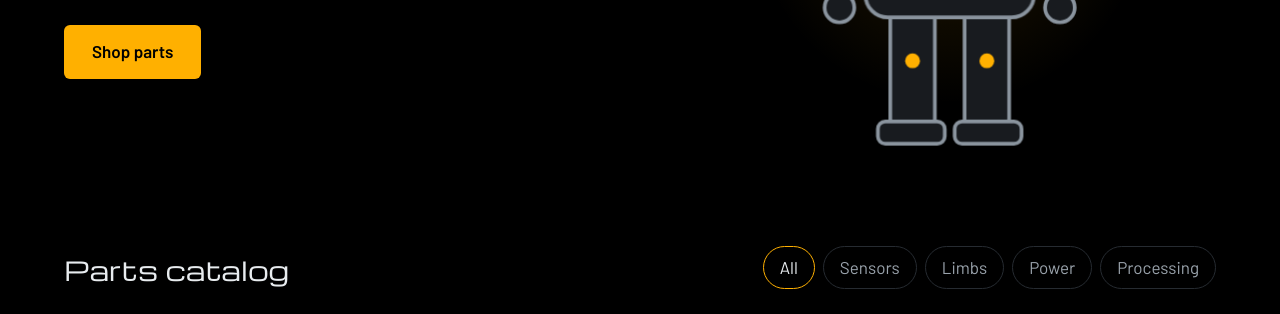
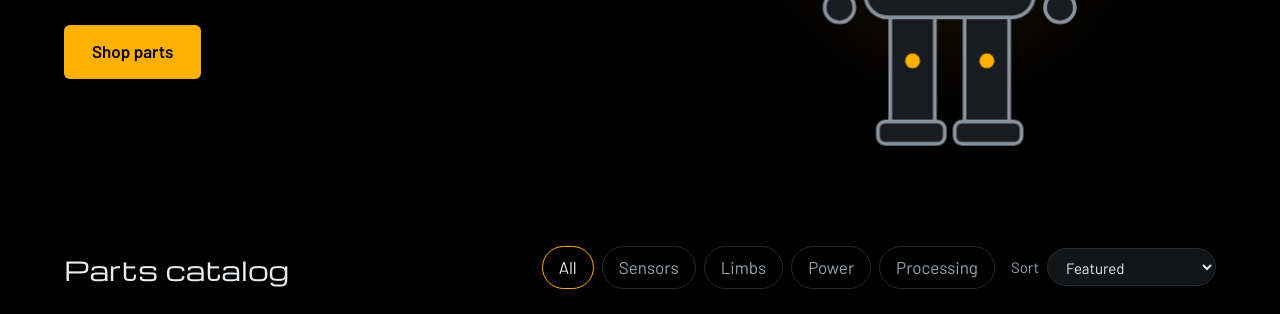
Before and after one commit to allimonta/bench, a plain HTML site: page index.html in a window 1280 px wide. Shown: the part 483-797 px from the top of the page. Drawn offline with nearby package versions, Linux system fonts and the light colour scheme.

Commit message:
feat: sort the parts catalog by price (fixes BUG-004)
Co-Authored-By: Claude Opus 5.5 <noreply@anthropic.com>

```diff
--- a/index.html
+++ b/index.html
@@ -77,6 +77,10 @@ header{ position:sticky; top:env(safe-area-inset-top,0px); z-index:20; backgroun
 .shop-head{ display:flex; flex-wrap:wrap; justify-content:space-between; align-items:end; gap:16px; margin-bottom:28px; }
 .shop-head h2{ font-family:var(--display); font-weight:400; font-size:26px; margin:0; }
 .filters{ display:flex; flex-wrap:wrap; gap:8px; }
+.shop-tools{ display:flex; flex-wrap:wrap; align-items:center; gap:12px 16px; }
+.sort-field{ display:flex; align-items:center; gap:8px; color:var(--muted); font-size:15px; }
+.sort-field select{ background:var(--panel); color:var(--text); border:1px solid var(--line); border-radius:999px; padding:8px 14px; font:inherit; cursor:pointer; }
+.sort-field select:focus{ border-color:var(--amber); outline:none; }
 .filter{ background:transparent; border:1px solid var(--line); color:var(--muted); padding:8px 16px; border-radius:999px; }
 .filter[aria-pressed="true"]{ border-color:var(--amber); color:var(--text); }
 .grid{ display:grid; grid-template-columns:repeat(auto-fill,minmax(250px,1fr)); gap:20px; }
@@ -314,7 +318,16 @@ footer div{ max-width:1200px; margin:0 auto; padding:24px; display:flex; flex-wr
   <section class="shop" id="shop" data-testid="shop-section">
     <div class="shop-head">
       <h2>Parts catalog</h2>
-      <div class="filters" role="group" aria-label="Filter by category" id="filters" data-testid="filters"></div>
+      <div class="shop-tools">
+        <div class="filters" role="group" aria-label="Filter by category" id="filters" data-testid="filters"></div>
+        <label class="sort-field" for="sortSelect">Sort
+          <select id="sortSelect" data-testid="sort-select">
+            <option value="featured">Featured</option>
+            <option value="price-asc">Price: Low to High</option>
+            <option value="price-desc">Price: High to Low</option>
+          </select>
+        </label>
+      </div>
     </div>
     <div class="grid" id="grid" data-testid="product-grid"></div>
   </section>
@@ -390,6 +403,7 @@ const money = n => new Intl.NumberFormat("en-US",{style:"currency",currency:"USD
 let cart = {};
 try{ cart = JSON.parse(localStorage.getItem("partwerk-cart")) || {}; }catch(e){ cart = {}; }
 let filter = "All";
+let sort = "featured";
 let confirmed = null;
 
 const $ = s => document.querySelector(s);
@@ -400,6 +414,8 @@ function renderFilters(){
 }
 function renderGrid(){
   const list = PRODUCTS.filter(p=>filter==="All"||p.cat===filter);
+  if(sort==="price-asc") list.sort((a,b)=>a.price-b.price);
+  else if(sort==="price-desc") list.sort((a,b)=>b.price-a.price);
   $("#grid").innerHTML = list.map(p=>`
     <article class="card" data-testid="product-card" data-product-id="${p.id}">
       <div class="card-art" aria-hidden="true">${ART[p.art]}</div>
@@ -689,6 +705,7 @@ $("#findForm").addEventListener("submit", searchReservations);
 $("#findClear").addEventListener("click", clearSearch);
 $("#menuToggle").addEventListener("click", ()=>{ const m=$("#menu"); const o=m.classList.toggle("open"); $("#menuToggle").setAttribute("aria-expanded",o); });
 
+$("#sortSelect").addEventListener("change", e=>{ sort = e.target.value; renderGrid(); });
 renderFilters(); renderGrid(); renderCart();
 </script>
 </body>
```
